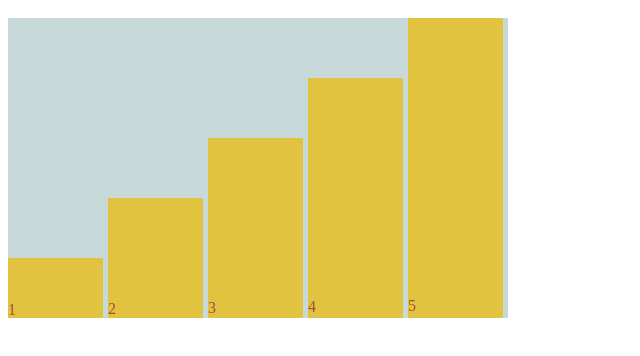
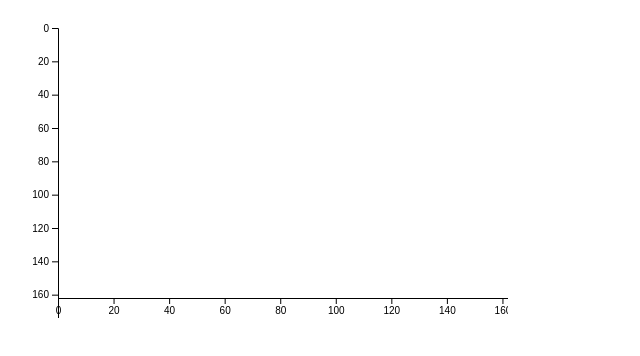
Before and after one commit to yuanlii/data-visualization-d3, a plain HTML site: page index.html in a window 1280 px wide. Shown: the part 48-404 px from the top of the page, without its empty margins (0-640 px from the left). Drawn offline with nearby package versions, Linux system fonts and the light colour scheme.

Commit message:
add axes

```diff
--- a/index.html
+++ b/index.html
@@ -6,7 +6,7 @@
     <body>
 
         <h1>First heading</h1>
-        <svg class = "bar-chart"></svg>
+        <svg></svg>
 
         <script src="https://d3js.org/d3.v4.min.js"></script>
         <script src="index.js"></script>
--- a/index.js
+++ b/index.js
@@ -1,60 +1,39 @@
 
 // create a new variable called 'data'
-// var dataset = [80, 100, 56, 120, 180, 30, 40, 120, 160];
-var dataset = [1,2,3,4,5];
+var dataset = [80, 100, 56, 120, 180, 30, 40, 120, 160];
 
-var svgWidth = 500, svgHeight = 300, barPadding = 5;
+var svgWidth = 500, svgHeight = 300;
 var barWidth = (svgWidth / dataset.length);
-
-// using function
-// d3.select('body')
-//     .selectAll('p')
-//     .data(dataset)
-//     .enter()
-//     .append('p')
-//     .text('haha')
-//     .text(function(d){return d;});
 
 var svg = d3.select('svg')
     .attr("width", svgWidth)
     .attr("height", svgHeight);
 
+// add scale to x
+var xScale = d3.scaleLinear()
+    .domain([0, d3.max(dataset)])
+    .range([0, svgWidth]);
+
 // adding scale to y
 var yScale = d3.scaleLinear()
     .domain([0, d3.max(dataset)])
-    .range([0, svgHeight]);
+    .range([0,svgHeight]);
 
-// barchart
-var barChart = svg.selectAll("rect")
-    .data(dataset)
-    .enter()
-    .append("rect")
-    // return svgHeight - d => return svgHeight - yScale(d)
-    .attr("y", function(d) {
-         return svgHeight - yScale(d)
-    })
-    .attr("height", function(d) {
-        return yScale(d);
-    })
-    .attr("width", barWidth - barPadding)
-    .attr("class", "bar")
-    .attr("transform", function (d, i) {
-        var translate = [barWidth * i, 0];
-        return "translate("+ translate +")";
-    });
+// add x axis
+var x_axis = d3.axisBottom()
+    .scale(xScale);
 
-// barchart add labels
-var text = svg.selectAll("text")
-    .data(dataset)
-    .enter()
-    .append("text")
-    .text(function(d) {
-        return d;
-    })
-    .attr("y", function(d, i) {
-        return svgHeight - d - 2;
-    })
-    .attr("x", function(d, i) {
-        return barWidth * i;
-    })
-    .attr("fill", "#A64C38");
+// add y axis
+var y_axis = d3.axisLeft()
+    .scale(yScale);
+
+// append to svg element
+svg.append("g")
+    .attr("transform", "translate(50, 10)")
+    .call(y_axis);
+
+var xAxisTranslate = svgHeight - 20;
+
+svg.append("g")
+    .attr("transform", "translate(50, " + xAxisTranslate  +")")
+    .call(x_axis);
```
Also changed, not shown: img/axes.png (added).
